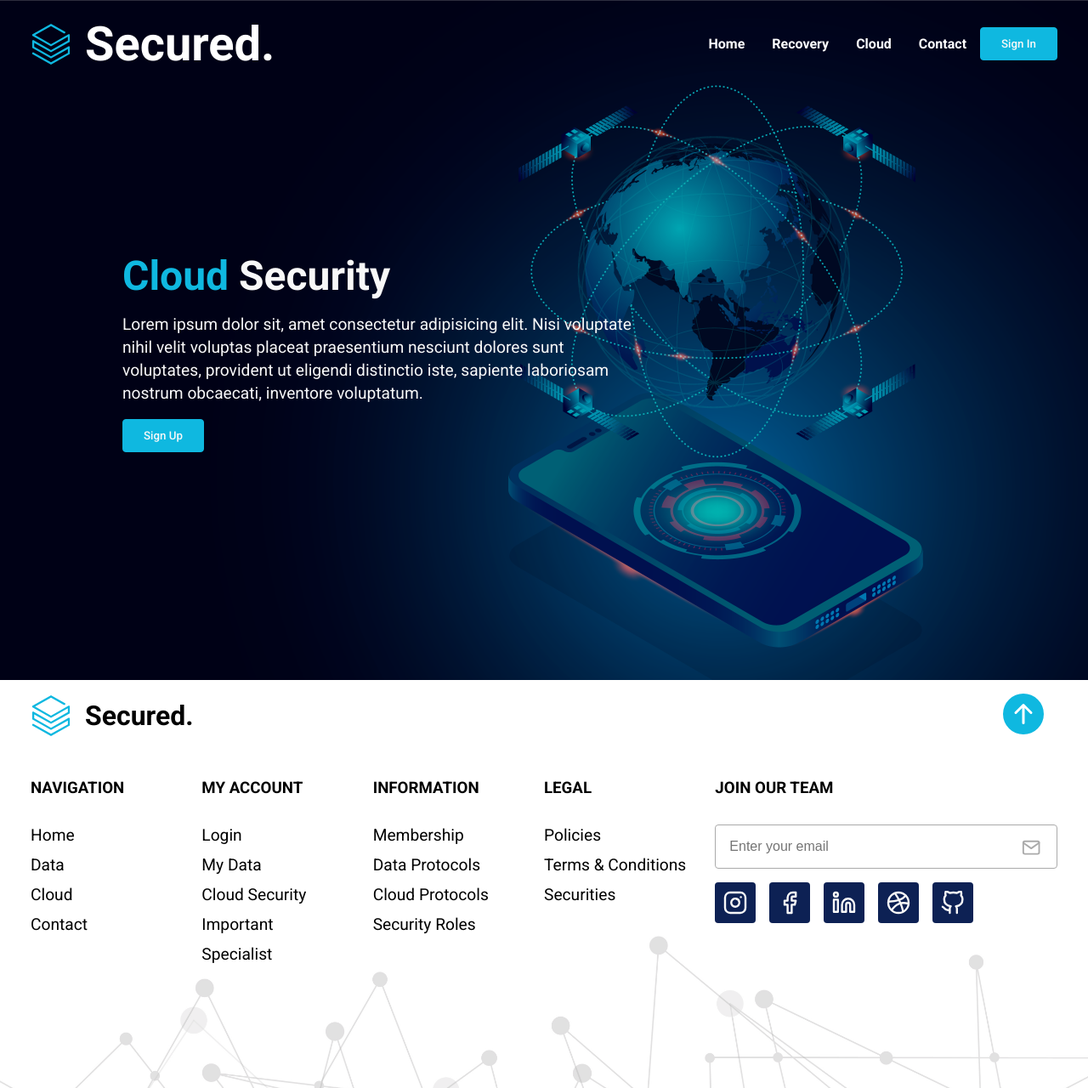
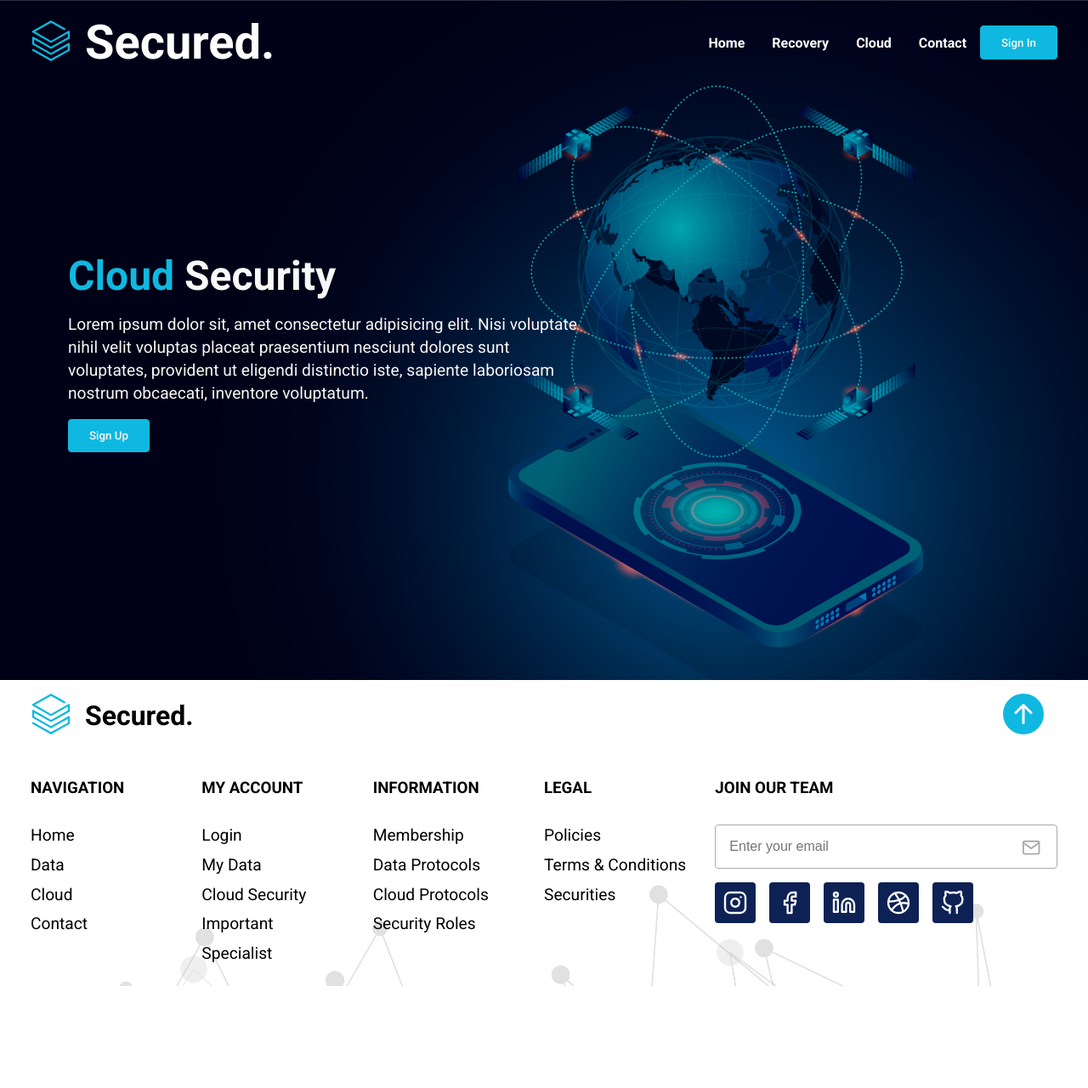
Before and after one commit to mittell/react-security-site, a React (Create React App) app: page /cloud in a window 1280 px wide. Shown: the whole page at 85% size. After the commit the page ends 1160 px from the top, so only its background shows below. Built offline with nearby package versions, Linux system fonts and the light colour scheme.

Commit message:
fix: corrected styling

```diff
--- a/src/components/Cloud/CloudStyles.css
+++ b/src/components/Cloud/CloudStyles.css
@@ -16,7 +16,7 @@
 
 .cloud .content {
 	position: absolute;
-	left: 10%;
+	left: 5%;
 	top: 35%;
 	width: 50%;
 	padding: 1rem;
--- a/src/components/Footer/Footer.jsx
+++ b/src/components/Footer/Footer.jsx
@@ -1,4 +1,6 @@
 import React from 'react';
+import { Link } from 'react-router-dom';
+
 import { SiDatabricks } from 'react-icons/si';
 import { BsFillArrowUpCircleFill } from 'react-icons/bs';
 import './FooterStyles.css';
@@ -10,7 +12,7 @@
 	FiDribbble,
 	FiGithub,
 } from 'react-icons/fi';
-import { Link } from 'react-scroll';
+import { Link as ScrollLink } from 'react-scroll';
 
 const Footer = () => {
 	return (
@@ -18,11 +20,13 @@
 			<div className='container'>
 				<div className='top'>
 					<div className='logo-footer'>
-						<SiDatabricks className='icon' />
+						<Link to='/'>
+							<SiDatabricks className='icon' />
+						</Link>
 						<h2>Secured.</h2>
 					</div>
 
-					<Link
+					<ScrollLink
 						activeClass='active'
 						to='top'
 						spy={true}
@@ -30,7 +34,7 @@
 						duration={500}
 					>
 						<BsFillArrowUpCircleFill className='icon' />
-					</Link>
+					</ScrollLink>
 				</div>
 				<div className='col-container'>
 					<div className='col'>
--- a/src/components/Footer/FooterStyles.css
+++ b/src/components/Footer/FooterStyles.css
@@ -1,6 +1,6 @@
 .footer {
 	width: 100%;
-	height: 60vh;
+	height: 45vh;
 	position: relative;
 	background: rgba(255, 255, 255, 0.7);
 }
--- a/src/components/Navbar/Navbar.jsx
+++ b/src/components/Navbar/Navbar.jsx
@@ -16,7 +16,9 @@
 		<div name='top' className='navbar'>
 			<div className='container'>
 				<div className='logo'>
-					<SiDatabricks className='icon' />
+					<Link to='/'>
+						<SiDatabricks className='icon' />
+					</Link>
 					<h1>Secured.</h1>
 				</div>
 				<ul className={nav ? 'nav-menu active' : 'nav-menu'}>
--- a/src/index.css
+++ b/src/index.css
@@ -61,6 +61,7 @@
 .container {
 	max-width: 1240px;
 	margin: auto;
+	height: 100%;
 }
 
 @media screen and (max-width: 940px) {
```
